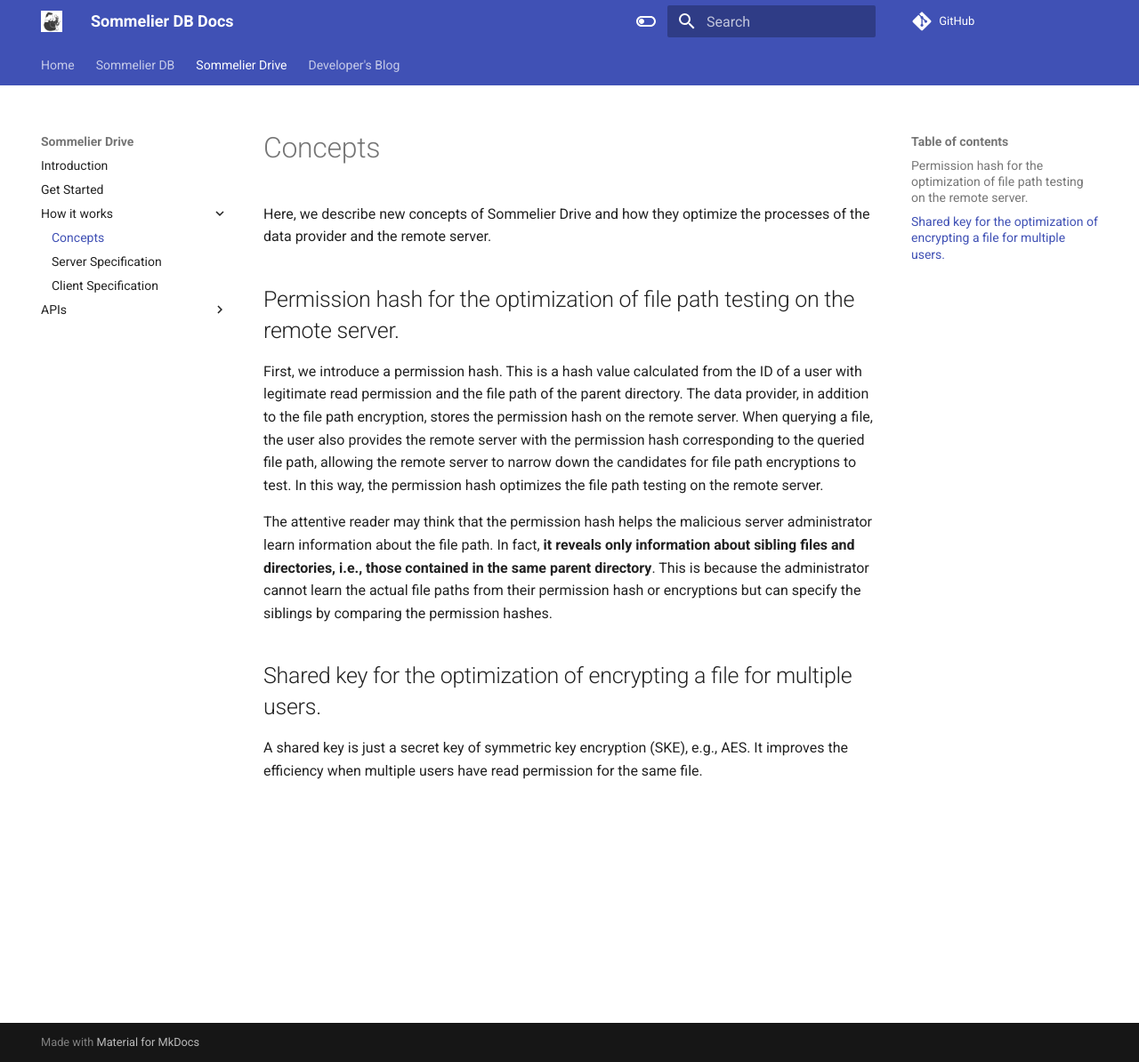
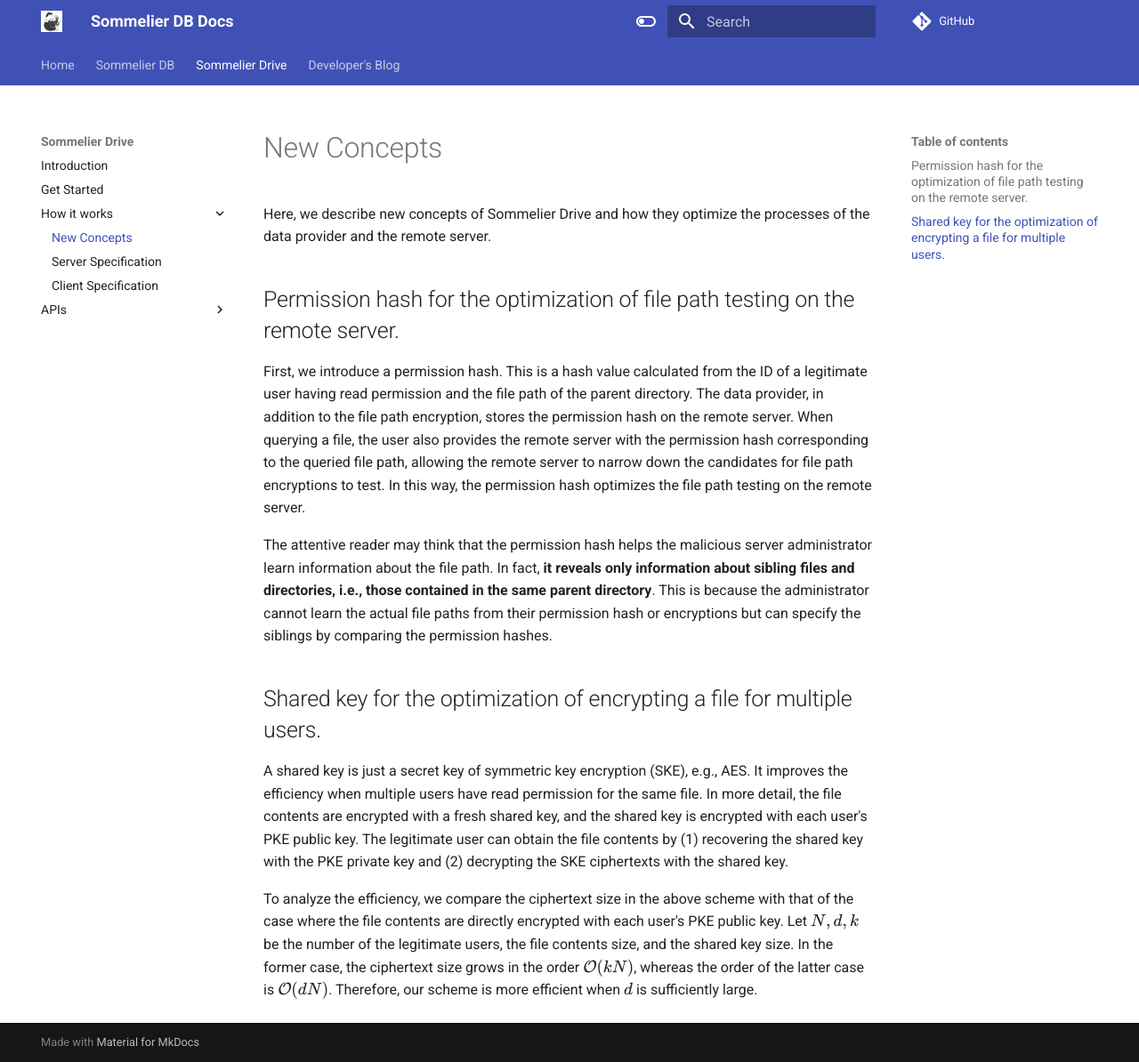
Before and after one commit to Sommelier-db/Sommelier-docs, an MkDocs documentation site: the page built from docs/drive/how_it_works/concepts.md, in a window 1280 px wide and 1194 px high. Shown: the whole window at 89% size. Built offline with MkDocs 1.6.1 and Material for MkDocs 9.7.7, drawn with Linux system fonts in a browser that asks for light colours; comment, search, counter and statistics services are not loaded.

Commit message:
Add Shared key description.

```diff
--- a/docs/drive/how_it_works/concepts.md
+++ b/docs/drive/how_it_works/concepts.md
@@ -1,9 +1,11 @@
 Here, we describe new concepts of Sommelier Drive and how they optimize the processes of the data provider and the remote server.
 
 ## Permission hash for the optimization of file path testing on the remote server.
-First, we introduce a permission hash. This is a hash value calculated from the ID of a user with legitimate read permission and the file path of the parent directory. The data provider, in addition to the file path encryption, stores the permission hash on the remote server. When querying a file, the user also provides the remote server with the permission hash corresponding to the queried file path, allowing the remote server to narrow down the candidates for file path encryptions to test. In this way, the permission hash optimizes the file path testing on the remote server.
+First, we introduce a permission hash. This is a hash value calculated from the ID of a legitimate user having read permission and the file path of the parent directory. The data provider, in addition to the file path encryption, stores the permission hash on the remote server. When querying a file, the user also provides the remote server with the permission hash corresponding to the queried file path, allowing the remote server to narrow down the candidates for file path encryptions to test. In this way, the permission hash optimizes the file path testing on the remote server.
 
 The attentive reader may think that the permission hash helps the malicious server administrator learn information about the file path. In fact, **it reveals only information about sibling files and directories, i.e., those contained in the same parent directory**. This is because the administrator cannot learn the actual file paths from their permission hash or encryptions but can specify the siblings by comparing the permission hashes.
 
 ## Shared key for the optimization of encrypting a file for multiple users.
-A shared key is just a secret key of symmetric key encryption (SKE), e.g., AES. It improves the efficiency when multiple users have read permission for the same file.
+A shared key is just a secret key of symmetric key encryption (SKE), e.g., AES. It improves the efficiency when multiple users have read permission for the same file. In more detail, the file contents are encrypted with a fresh shared key, and the shared key is encrypted with each user's PKE public key. The legitimate user can obtain the file contents by (1) recovering the shared key with the PKE private key and (2) decrypting the SKE ciphertexts with the shared key.
+
+To analyze the efficiency, we compare the ciphertext size in the above scheme with that of the case where the file contents are directly encrypted with each user's PKE public key. Let $N, d, k$ be the number of the legitimate users, the file contents size, and the shared key size. In the former case, the ciphertext size grows in the order $\mathcal{O}(kN)$, whereas the order of the latter case is $\mathcal{O}(dN)$. Therefore, our scheme is more efficient when $d$ is sufficiently large.
--- a/mkdocs.yml
+++ b/mkdocs.yml
@@ -34,7 +34,7 @@
     - Introduction: "drive/intro.md"
     - Get Started: "drive/get_started.md"
     - How it works:
-      - Concepts: "drive/how_it_works/concepts.md"
+      - New Concepts: "drive/how_it_works/concepts.md"
       - Server Specification: "drive/how_it_works/server_spec.md"
       - Client Specification: "drive/how_it_works/client_spec.md"
     - APIs:
```
Also changed, not shown: docs/drive/intro.md (+2 -2 lines), docs/index.md (+1 -1 lines).
